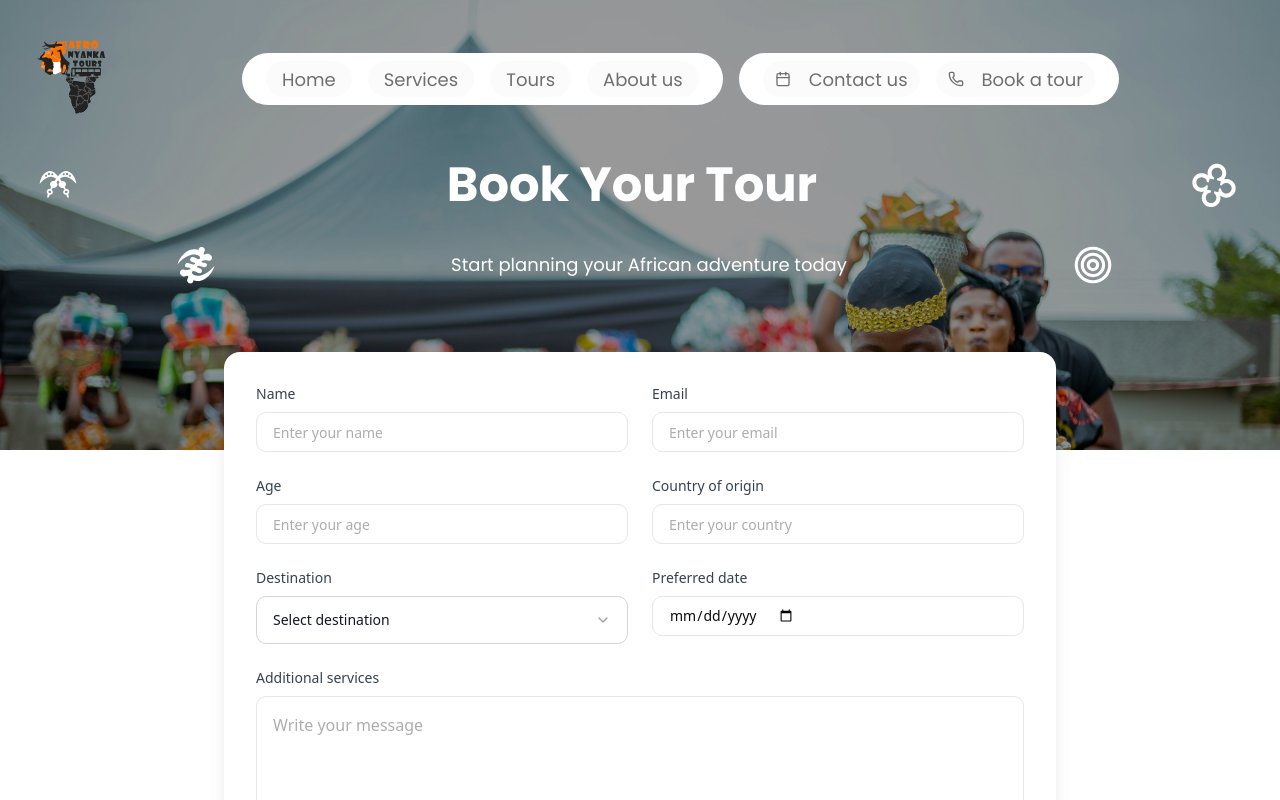
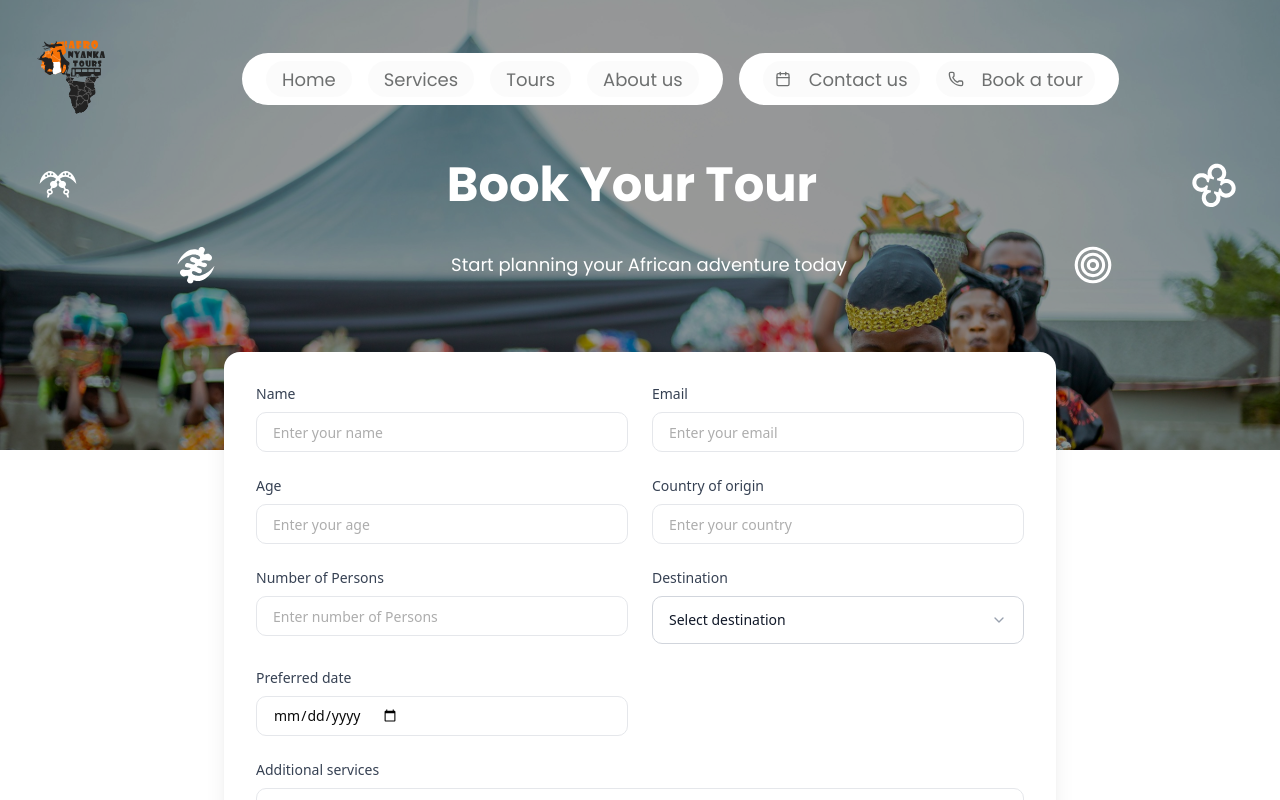
Before and after one commit to Milly1620/Afro-Nyanka-Tours-frontend, a React (Vite) app: page /booking in a window 1280 px wide. Shown: the top 800 px of the page. Built offline with nearby package versions, Linux system fonts and the light colour scheme.

Commit message:
updates added

```diff
--- a/src/components/sections/BookingHeroSection.tsx
+++ b/src/components/sections/BookingHeroSection.tsx
@@ -1,4 +1,3 @@
-import heromain from "../../assets/heromain.svg";
 import frame1 from "../../assets/adinkrawhite.svg";
 import frame2 from "../../assets/agyindawuruwhite.svg";
 import frame3 from "../../assets/nyamewhite.svg";
@@ -17,6 +16,7 @@ interface BookingForm {
   destination: string;
   date: string;
   additionalServices: string;
+  numberOfPersons: string;
 }
 
 interface FormFieldProps {
@@ -186,6 +186,13 @@ export function BookingHeroSection() {
       required: true,
     },
     {
+      label: "Number of Persons",
+      name: "numberOfPersons" as keyof BookingForm,
+      type: "number",
+      placeholder: "Enter number of Persons",
+      required: true,
+    },
+    {
       label: "Destination",
       name: "destination" as keyof BookingForm,
       placeholder: "Select destination",
@@ -260,20 +267,27 @@ export function BookingHeroSection() {
 
             {/* Destination and Date Row */}
             <div className="grid grid-cols-1 md:grid-cols-2 gap-6">
+              {/* number of people */}
               <FormField
                 {...formFields[4]}
                 errors={errors}
                 register={register}
               />
+
               <FormField
                 {...formFields[5]}
+                errors={errors}
+                register={register}
+              />
+              <FormField
+                {...formFields[6]}
                 errors={errors}
                 register={register}
               />
             </div>
 
             {/* Additional Services */}
-            <FormField {...formFields[6]} errors={errors} register={register} />
+            <FormField {...formFields[7]} errors={errors} register={register} />
 
             {/* Submit Button */}
             <div className="flex justify-end">
```
